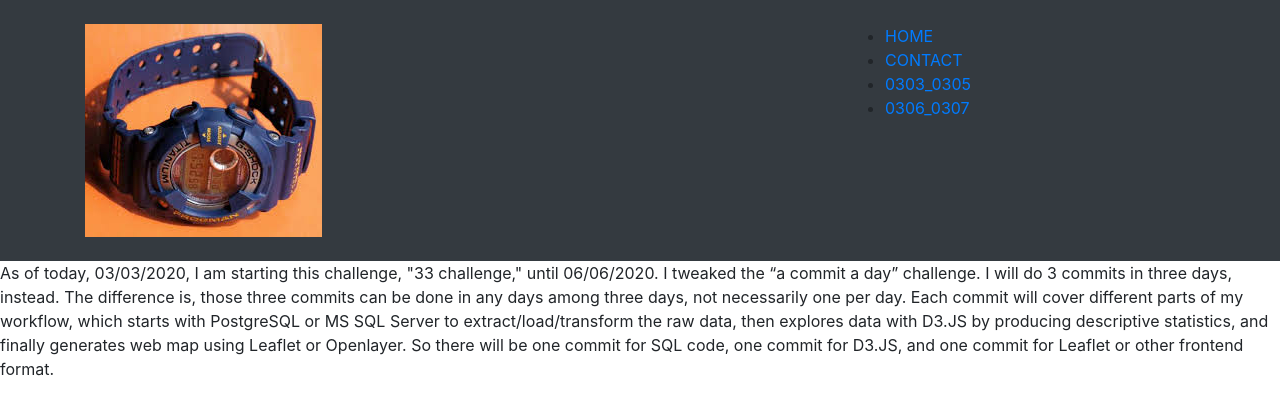
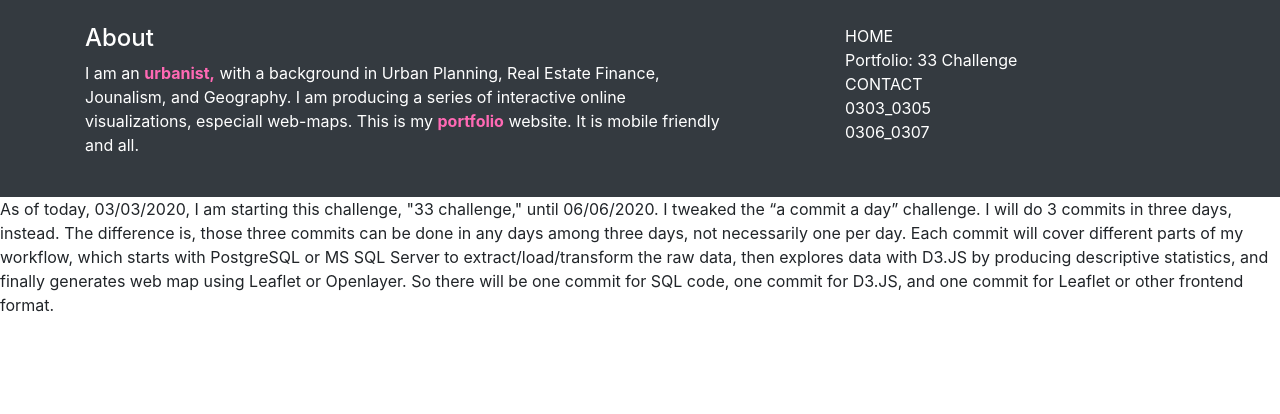
Before and after one commit to DongSooMikeSeo/33challenge, a plain HTML site: page index.html in a window 1280 px wide. Drawn offline with nearby package versions, Linux system fonts and the light colour scheme.

Commit message:
0308  firstCommit

```diff
--- a/index.html
+++ b/index.html
@@ -10,7 +10,27 @@
     <link rel="stylesheet" href="https://maxcdn.bootstrapcdn.com/bootstrap/4.0.0/css/bootstrap.min.css" integrity="sha384-Gn5384xqQ1aoWXA+058RXPxPg6fy4IWvTNh0E263XmFcJlSAwiGgFAW/dAiS6JXm" crossorigin="anonymous">
 
     <title>Dong Soo Mike Seo</title>
+     <style>
 
+         header a{
+             color: #fff;
+             text-decoration: none;
+         }
+
+         header a:hover{
+             text-decoration: none;
+             color:hotpink;
+         }
+
+
+
+
+
+
+
+
+
+    </style>
 
 </head>
 
@@ -28,22 +48,22 @@
             <div class="container">
              <div class="row">
               <div class="col-sm-8 col-md-7 py-4">
-
-
-        <a href="index.html">
-            <img src="assets/logo.jpg">
-        </a>
+                 <h4 class="text-white">About</h4>
+                  <p style="color: white"> I am an <b style="color: hotpink">urbanist,</b> with a background in Urban Planning, Real Estate Finance, Jounalism, and Geography. I am producing a series of interactive online visualizations, especiall web-maps. This is my <b style="color: hotpink">portfolio</b> website. It is mobile friendly and all.  </p>
 
 
                </div>
 
                 <div class="col-sm-4 offset-md-1 py-4">
 
-                        <ul>
+                        <ul class="list-unstyled" style="list-style-type: none">
                 <li><a href="index.html">HOME</a></li>
+                <li><a href="challenge.html">Portfolio: 33 Challenge</a></li>
                 <li><a href="contact.html">CONTACT</a></li>
+
                 <li><a href="0303_0305/d3.html">0303_0305</a></li>
                 <li><a href="0306_0307/index_MikeEdit.html">0306_0307</a></li>
+
             </ul>
 
 
```
